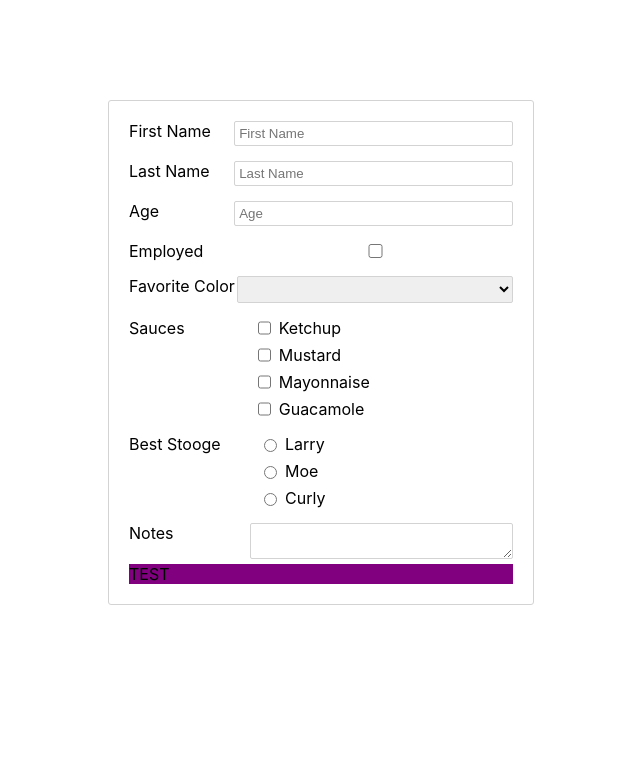
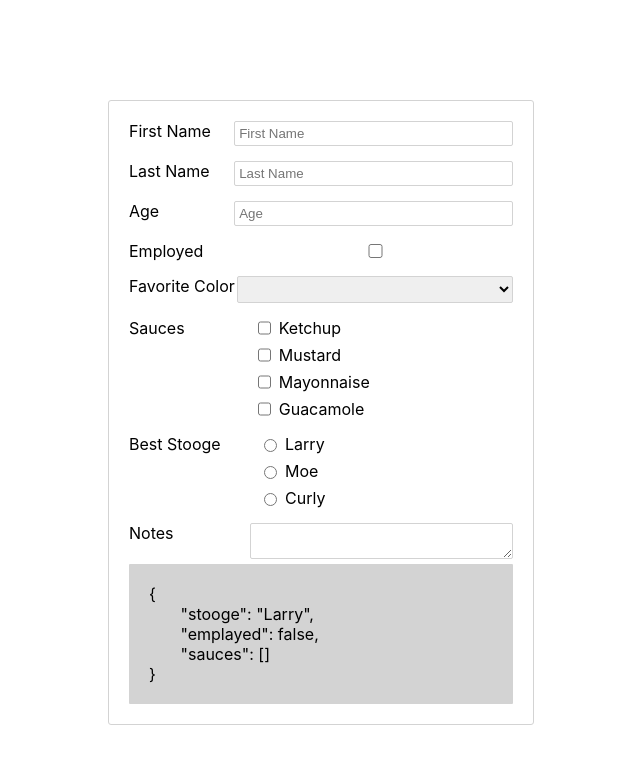
Before and after one commit to Olysar1/tinkering-with-react, a React (Create React App) app in the folder epam-exercises/user-form-component/: page / in a window 1280 px wide. Shown: the top 764 px of the page, without its empty margins (319-959 px from the left). Built offline with nearby package versions, Linux system fonts and the light colour scheme; the HTML template or start-up script is replaced by a standard one.

Commit message:
add some eventhandlers

```diff
--- a/epam-exercises/user-form-component/src/App.css
+++ b/epam-exercises/user-form-component/src/App.css
@@ -17,3 +17,10 @@ form {
   border: 1px solid lightgray;
   border-radius: 3px;
 }
+
+.json-layout {
+  background-color: lightgray;
+  border-radius: 1px;
+  padding: 20px;
+  white-space: pre-wrap;
+}
--- a/epam-exercises/user-form-component/src/App.tsx
+++ b/epam-exercises/user-form-component/src/App.tsx
@@ -1,4 +1,4 @@
-import { useState } from "react";
+import { ChangeEvent, useState } from "react";
 import "./App.css";
 import InputComponent from "./components/InputComponent";
 import SelectComponent from "./components/SelectComponent";
@@ -9,20 +9,65 @@ import TextareaComponent from "./components/TextareaComponent";
 function App() {
   const [firstName, setFirstName] = useState<string>("");
   const [lastName, setLastName] = useState<string>("");
-  const [age, setAge] = useState<number | "">("");
+  const [age, setAge] = useState<string>("");
   const [emplayed, setEmployed] = useState<boolean>(false);
   const [favColor, setFavColor] = useState<string>("");
   const [sauces, setSauces] = useState<string[]>([]);
   const [stooge, setStooge] = useState("Larry");
   const [notes, setNotes] = useState<string>("");
 
+  let jsonObject = {
+    stooge,
+    emplayed,
+    ...(favColor && { favoriteColor: favColor }),
+    ...(firstName && { name: firstName }),
+    ...(lastName && { lastName }),
+    ...(age && { age: age }),
+    ...(sauces && { sauces }),
+    ...(notes && { notes }),
+  };
+
+  const handleFirstName = (e: ChangeEvent<HTMLInputElement>): void => {
+    setFirstName(e.target.value);
+  };
+
+  const handleLastName = (e: ChangeEvent<HTMLInputElement>): void => {
+    setLastName(e.target.value);
+  };
+
+  const handleAge = (e: ChangeEvent<HTMLInputElement>): void => {
+    setAge(e.target.value);
+  };
+
+  const handleEmployed = (e: ChangeEvent<HTMLInputElement>): void => {
+    setEmployed(!emplayed);
+  };
+
+  // const handleFavColor = ()
+
   return (
     <div className="App">
       <form>
-        <InputComponent title={"First Name"} inputType={"text"} />
-        <InputComponent title={"Last Name"} inputType={"text"} />
-        <InputComponent title={"Age"} inputType={"text"} />
-        <InputComponent title={"Employed"} inputType={"checkbox"} />
+        <InputComponent
+          title={"First Name"}
+          inputType={"text"}
+          eventHandler={handleFirstName}
+        />
+        <InputComponent
+          title={"Last Name"}
+          inputType={"text"}
+          eventHandler={handleLastName}
+        />
+        <InputComponent
+          title={"Age"}
+          inputType={"text"}
+          eventHandler={handleAge}
+        />
+        <InputComponent
+          title={"Employed"}
+          inputType={"checkbox"}
+          eventHandler={handleEmployed}
+        />
         <SelectComponent x={""} />
         <CheckboxComponent
           sauces={["Ketchup", "Mustard", "Mayonnaise", "Guacamole"]}
@@ -30,7 +75,7 @@ function App() {
         <RadioComponent />
         <TextareaComponent />
       </form>
-      <div style={{ backgroundColor: "purple" }}>TEST</div>
+      <div className="json-layout">{JSON.stringify(jsonObject, null, 7)}</div>
     </div>
   );
 }
--- a/epam-exercises/user-form-component/src/components/InputComponent.tsx
+++ b/epam-exercises/user-form-component/src/components/InputComponent.tsx
@@ -1,21 +1,26 @@
-import React, { useState } from "react";
+import React, { ChangeEvent } from "react";
 import "./styles/styles.css";
 
 interface InputComponentProps {
   title: string;
   inputType: string;
+  eventHandler: (e: ChangeEvent<HTMLInputElement>) => void;
 }
 
 const InputComponent: React.FC<InputComponentProps> = ({
   title,
   inputType,
+  eventHandler,
 }) => {
-  const [inputData, setInputData] = useState();
-
   return (
     <div className="form-item">
       <label>{title}</label>
-      <input className="form-input" type={inputType} placeholder={title} />
+      <input
+        className="form-input"
+        type={inputType}
+        placeholder={title}
+        onChange={eventHandler}
+      />
     </div>
   );
 };
--- a/epam-exercises/user-form-component/src/components/SelectComponent.tsx
+++ b/epam-exercises/user-form-component/src/components/SelectComponent.tsx
@@ -9,11 +9,11 @@ const SelectComponent: React.FC<SelectComponentProps> = ({}) => {
   return (
     <div className="form-item">
       <label>Favorite Color</label>
-      <select className="form-input" style={{ width: "72%" }}>
-        <option disabled selected></option>
-        <option>Punainen</option>
-        <option>Vihreä</option>
-        <option>Sininen</option>
+      <select name="colors" className="form-input" style={{ width: "72%" }}>
+        <option></option>
+        <option value={"punainen"}>Punainen</option>
+        <option value={"vihreaä"}>Vihreä</option>
+        <option value={"sininen"}>Sininen</option>
       </select>
     </div>
   );
```
